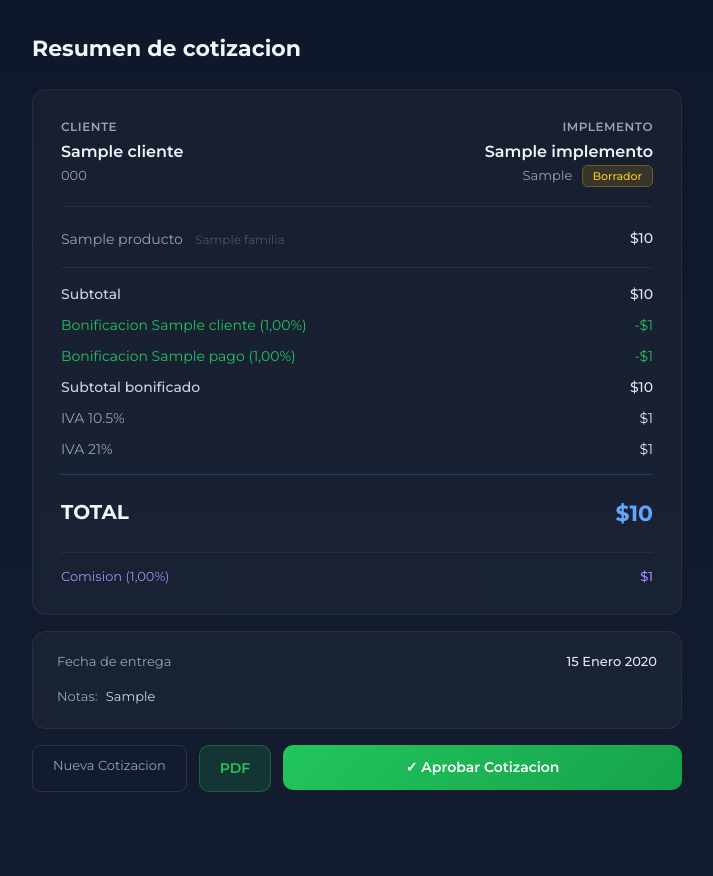
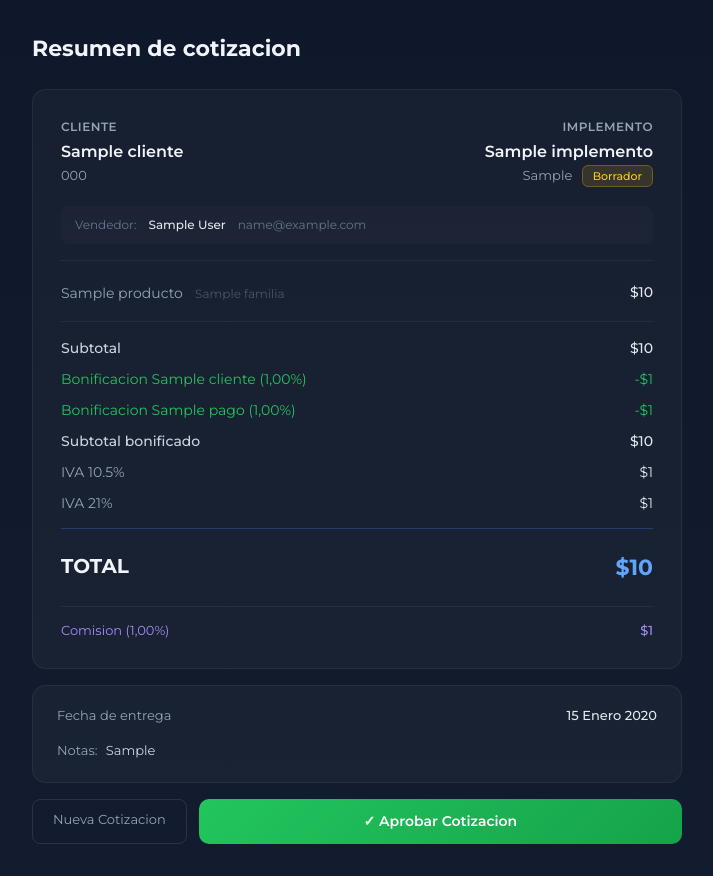
Before and after one commit to luciaf17/cotizador, a Django app: page /1/resumen/ in a window 1280 px wide. Shown: the part 61-937 px from the top of the page, without its empty margins (283-996 px from the left). Before the commit the page ends 853 px from the top, so only its background shows below. Run offline with Django 5.2, Linux system fonts and the light colour scheme; a user stored in the database is signed in; tables that the repository leaves empty hold one stand-in row (values such as "Sample post"); some libraries are stand-ins or nearby versions.

Commit message:
feat: flujo de estados estricto con aprobada_por, PDF segun estado
Modelo Cotizacion:
- +aprobada_por (FK User): quien dio el visto bueno
- +aprobada_at (DateTimeField): cuando se aprobo

Flujo estricto:
- borrador: armando cotizacion. Sin PDF. Boton: Aprobar.
- aprobada sin aprobada_por: vendedor con requiere_validacion
  envio la cotizacion, pendiente de que el Dueno la apruebe.
  Badge: 'Pendiente aprobacion'. Vendedor no puede hacer nada.
  Dueno ve boton 'Aprobar'.
- aprobada con aprobada_por: cotizacion aprobada. PDF disponible.
  Boton: Confirmar (vendedor y dueno).
- confirmada: venta concretada. Solo PDF y Nueva Cotizacion.

PDF: solo visible si estado != borrador.

Resumen:
- Muestra vendedor (nombre + email) cuando es Dueno/Admin
- Badge 'Pendiente aprobacion' si aplica
- Botones segun estado y rol estrictos

Historial:
- Badge y botones consistentes con el flujo
- Aprobar inline solo para Dueno en pendientes
- Confirmar inline solo si aprobada_por existe
- PDF solo si no es borrador

Tests actualizados (146 passed):
- test_aprobar: vendedor con validacion → aprobada_por=null
- test_vendedor_sin_validacion: aprobada_por se llena
- test_confirmar_sin_aprobacion: no funciona
- test_dueno_aprueba_pendiente: aprobada_por se llena
- test_confirmar_despues_de_aprobacion

Co-Authored-By: Claude Opus 4.6 (1M context) <noreply@anthropic.com>

```diff
--- a/apps/cotizaciones/models.py
+++ b/apps/cotizaciones/models.py
@@ -77,6 +77,11 @@ class Cotizacion(TenantModel):
     estado = models.CharField(
         max_length=10, choices=Estado.choices, default=Estado.BORRADOR,
     )
+    aprobada_por = models.ForeignKey(
+        settings.AUTH_USER_MODEL, on_delete=models.SET_NULL,
+        null=True, blank=True, related_name='cotizaciones_aprobadas',
+    )
+    aprobada_at = models.DateTimeField(null=True, blank=True)
     confirmada_por = models.ForeignKey(
         settings.AUTH_USER_MODEL, on_delete=models.SET_NULL,
         null=True, blank=True, related_name='cotizaciones_confirmadas',
--- a/apps/cotizaciones/views.py
+++ b/apps/cotizaciones/views.py
@@ -728,10 +728,20 @@ def resumen(request, cotizacion_id):
         or request.user.is_superuser
     )
 
+    user = request.user
+    es_dueno_admin = user.rol in ('admin', 'dueno') or user.is_superuser
+    pendiente_aprobacion = (
+        cotizacion.estado == 'aprobada'
+        and cotizacion.vendedor.requiere_validacion
+        and not cotizacion.aprobada_por
+    )
+
     return render(request, 'cotizaciones/resumen.html', {
         'cotizacion': cotizacion,
         'items': items,
         'puede_ver_comision': puede_ver_comision,
+        'es_dueno_admin': es_dueno_admin,
+        'pendiente_aprobacion': pendiente_aprobacion,
     })
 
 
@@ -741,49 +751,53 @@ def resumen(request, cotizacion_id):
 @login_required
 def aprobar(request, cotizacion_id):
     """
-    Aprobar cotización (borrador → aprobada).
-    Si vendedor tiene requiere_validacion=true, queda pendiente de aprobación del dueño.
-    Si requiere_validacion=false o es dueño/admin, pasa directo a aprobada.
+    Aprobar cotización.
+    - borrador → aprobada: cualquier usuario puede aprobar su cotización
+    - aprobada (pendiente) → aprobada (visto bueno): Dueño/Admin da su OK
+      cuando vendedor.requiere_validacion=true
     """
+    from django.utils import timezone
     tenant = _get_tenant(request)
     cotizacion = get_object_or_404(Cotizacion, id=cotizacion_id, tenant=tenant)
     user = request.user
 
-    if request.method == 'POST' and cotizacion.estado == 'borrador':
-        cotizacion.estado = 'aprobada'
-        cotizacion.save()
-        if user.rol == 'vendedor' and user.requiere_validacion:
-            messages.info(request, f'Cotizacion {cotizacion.numero} enviada. Pendiente de aprobacion del Dueno.')
-        else:
-            messages.success(request, f'Cotizacion {cotizacion.numero} aprobada.')
+    if request.method == 'POST':
+        if cotizacion.estado == 'borrador':
+            cotizacion.estado = 'aprobada'
+            # Si no requiere validacion o es dueno/admin, aprobar directamente
+            if not cotizacion.vendedor.requiere_validacion or user.rol in ('admin', 'dueno') or user.is_superuser:
+                cotizacion.aprobada_por = user
+                cotizacion.aprobada_at = timezone.now()
+            cotizacion.save()
+            if cotizacion.aprobada_por:
+                messages.success(request, f'Cotizacion {cotizacion.numero} aprobada.')
+            else:
+                messages.info(request, f'Cotizacion {cotizacion.numero} enviada. Pendiente de aprobacion del Dueno.')
 
-    # Dueño/admin aprueba una cotización pendiente de vendedor con requiere_validacion
-    if request.method == 'POST' and cotizacion.estado == 'aprobada':
-        if user.rol in ('admin', 'dueno') or user.is_superuser:
-            # Ya está aprobada, solo confirmar el mensaje
-            messages.success(request, f'Cotizacion {cotizacion.numero} aprobada.')
+        elif cotizacion.estado == 'aprobada' and not cotizacion.aprobada_por:
+            # Dueño da visto bueno a cotización pendiente
+            if user.rol in ('admin', 'dueno') or user.is_superuser:
+                cotizacion.aprobada_por = user
+                cotizacion.aprobada_at = timezone.now()
+                cotizacion.save()
+                messages.success(request, f'Cotizacion {cotizacion.numero} aprobada por {user.nombre}.')
 
     return redirect('cotizacion_resumen', cotizacion_id=cotizacion.id)
 
 
 @login_required
 def confirmar(request, cotizacion_id):
-    """Confirmar cotización (aprobada → confirmada). Vendedor y dueño pueden confirmar."""
+    """Confirmar cotización (aprobada → confirmada). La venta se concretó."""
+    from django.utils import timezone
     tenant = _get_tenant(request)
     cotizacion = get_object_or_404(Cotizacion, id=cotizacion_id, tenant=tenant)
 
-    if request.method == 'POST' and cotizacion.estado == 'aprobada':
-        user = request.user
-        # Verificar que la cotización esté realmente aprobada (no pendiente)
-        vendedor_cot = cotizacion.vendedor
-        pendiente = vendedor_cot.requiere_validacion and user.rol == 'vendedor'
-        if not pendiente or user.id != vendedor_cot.id:
-            from django.utils import timezone
-            cotizacion.estado = 'confirmada'
-            cotizacion.confirmada_por = user
-            cotizacion.confirmada_at = timezone.now()
-            cotizacion.save()
-            messages.success(request, f'Cotizacion {cotizacion.numero} confirmada.')
+    if request.method == 'POST' and cotizacion.estado == 'aprobada' and cotizacion.aprobada_por:
+        cotizacion.estado = 'confirmada'
+        cotizacion.confirmada_por = request.user
+        cotizacion.confirmada_at = timezone.now()
+        cotizacion.save()
+        messages.success(request, f'Cotizacion {cotizacion.numero} confirmada.')
 
     return redirect('cotizacion_resumen', cotizacion_id=cotizacion.id)
 
--- a/templates/cotizaciones/resumen.html
+++ b/templates/cotizaciones/resumen.html
@@ -21,10 +21,22 @@
                 <div style="color: #f1f5f9; font-size: 16px; font-weight: 600;">{{ cotizacion.implemento.nombre }}</div>
                 <div style="color: #94a3b8; font-size: 13px; margin-top: 2px;">
                     {{ cotizacion.numero }}
+                    {% if pendiente_aprobacion %}
+                    <span class="badge-status" style="margin-left: 6px; background: rgba(234,179,8,0.15); color: #facc15; border: 1px solid rgba(234,179,8,0.3);">Pendiente aprobacion</span>
+                    {% else %}
                     <span class="badge-status badge-{{ cotizacion.estado }}" style="margin-left: 6px;">{{ cotizacion.get_estado_display }}</span>
+                    {% endif %}
                 </div>
             </div>
         </div>
+
+        {% if es_dueno_admin %}
+        <div style="display: flex; gap: 12px; margin-bottom: 16px; padding: 10px 14px; background: rgba(255,255,255,0.02); border-radius: 8px;">
+            <span style="color: #64748b; font-size: 12px;">Vendedor:</span>
+            <span style="color: #e2e8f0; font-size: 12px; font-weight: 500;">{{ cotizacion.vendedor.nombre }}</span>
+            <span style="color: #64748b; font-size: 12px;">{{ cotizacion.vendedor.email }}</span>
+        </div>
+        {% endif %}
 
         <div class="divider" style="margin: 0 0 20px;"></div>
 
@@ -116,31 +128,44 @@
     {% endif %}
 
     <!-- Acciones -->
-    <div style="display: flex; gap: 12px;">
+    <div style="display: flex; gap: 12px; flex-wrap: wrap;">
         <a href="{% url 'cotizacion_inicio' %}" class="btn-secondary" style="text-decoration: none;">Nueva Cotizacion</a>
+
+        {% if cotizacion.estado != 'borrador' %}
         <a href="{% url 'cotizacion_pdf' cotizacion_id=cotizacion.id %}" target="_blank"
-           style="padding: 12px 20px; background: rgba(34,197,94,0.15); color: #22c55e; border: 1px solid rgba(34,197,94,0.3); border-radius: 10px; font-size: 14px; font-weight: 600; text-decoration: none; display: flex; align-items: center; gap: 6px;">
+           style="padding: 12px 20px; background: rgba(34,197,94,0.15); color: #22c55e; border: 1px solid rgba(34,197,94,0.3); border-radius: 10px; font-size: 14px; font-weight: 600; text-decoration: none;">
             PDF
         </a>
+        {% endif %}
+
         {% if cotizacion.estado == 'borrador' %}
         <form method="post" action="{% url 'cotizacion_aprobar' cotizacion_id=cotizacion.id %}" style="flex: 1;">
             {% csrf_token %}
             <button type="submit" class="btn-success" style="width: 100%;">&#10003; Aprobar Cotizacion</button>
         </form>
+
+        {% elif pendiente_aprobacion %}
+            {% if es_dueno_admin %}
+            <form method="post" action="{% url 'cotizacion_aprobar' cotizacion_id=cotizacion.id %}" style="flex: 1;">
+                {% csrf_token %}
+                <button type="submit" class="btn-success" style="width: 100%;">&#10003; Aprobar Cotizacion</button>
+            </form>
+            {% else %}
+            <span style="color: #facc15; font-size: 13px; padding: 12px 20px; background: rgba(234,179,8,0.1); border: 1px solid rgba(234,179,8,0.2); border-radius: 10px; flex: 1; text-align: center;">
+                Pendiente de aprobacion del Dueno
+            </span>
+            {% endif %}
+
         {% elif cotizacion.estado == 'aprobada' %}
-            {% if cotizacion.vendedor.requiere_validacion and user.rol == 'vendedor' and user.id == cotizacion.vendedor_id %}
-            <span style="color: #facc15; font-size: 13px; padding: 12px 20px; background: rgba(234,179,8,0.1); border: 1px solid rgba(234,179,8,0.2); border-radius: 10px;">
-                Pendiente de aprobacion por el Dueno
-            </span>
-            {% else %}
-            <form method="post" action="{% url 'cotizacion_confirmar' cotizacion_id=cotizacion.id %}" style="flex: 1;">
-                {% csrf_token %}
-                <button type="submit" class="btn-primary" style="width: 100%;">&#10003; Confirmar Cotizacion</button>
-            </form>
-            {% endif %}
+        <form method="post" action="{% url 'cotizacion_confirmar' cotizacion_id=cotizacion.id %}" style="flex: 1;">
+            {% csrf_token %}
+            <button type="submit" class="btn-primary" style="width: 100%;">&#10003; Confirmar Cotizacion</button>
+        </form>
+
         {% elif cotizacion.estado == 'confirmada' %}
         <span style="color: #22c55e; font-size: 13px; padding: 12px 20px; background: rgba(34,197,94,0.1); border: 1px solid rgba(34,197,94,0.2); border-radius: 10px;">
             Confirmada{% if cotizacion.confirmada_por %} por {{ cotizacion.confirmada_por.nombre }}{% endif %}
+            {% if cotizacion.confirmada_at %} el {{ cotizacion.confirmada_at|date:"d/m/Y" }}{% endif %}
         </span>
         {% endif %}
     </div>
```
Also changed, not shown: apps/accounts/tests/test_permisos.py (+45 -17 lines), templates/cotizaciones/historial.html (+8 -3 lines), apps/cotizaciones/migrations/0003_cotizacion_aprobada_at_cotizacion_aprobada_por.py (added).
